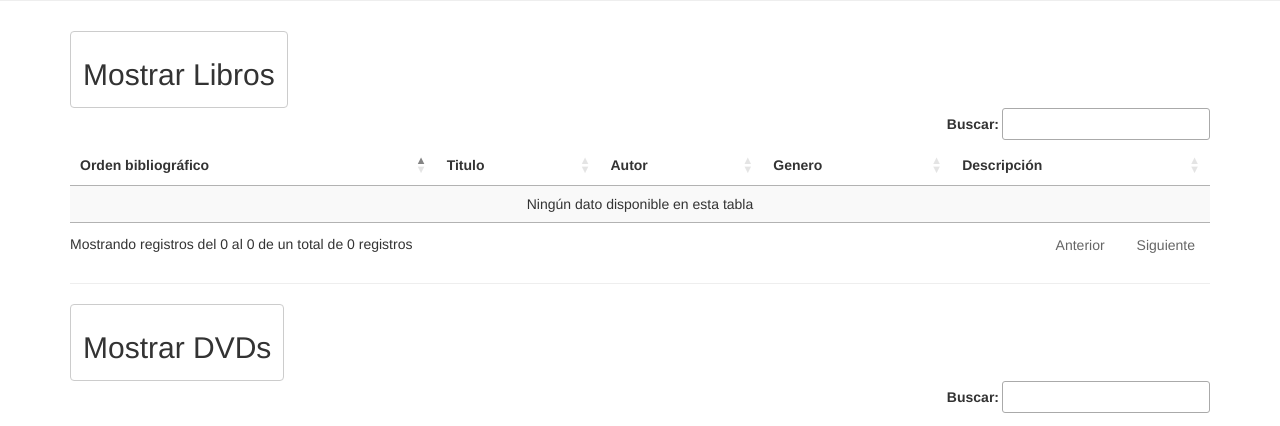
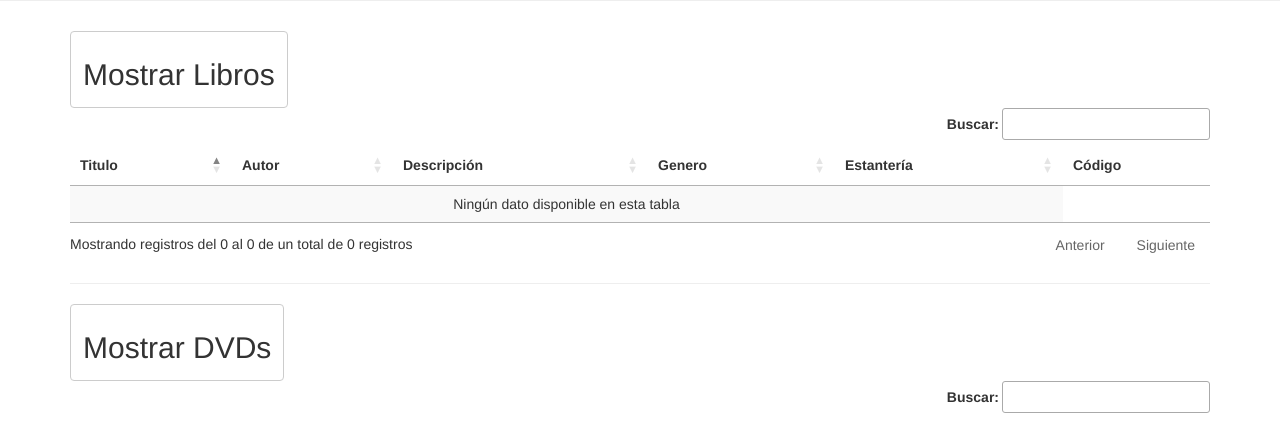
Before and after one commit to rafaellg8/libmasys, a Django app: page /catalogo/ in a window 1280 px wide. Shown: the part 188-614 px from the top of the page. Run offline with Django 3.2, Linux system fonts and the light colour scheme; data that the repository does not hold is empty; some libraries are stand-ins or nearby versions.

Commit message:
cambio el catalogo.html

```diff
--- a/libmasys/templates/catalogo.html
+++ b/libmasys/templates/catalogo.html
@@ -24,11 +24,12 @@
         <table id="tableResultLibros" class="display" cellspacing="0" width="100%">
             <thead>
                 <tr>
-                    <th>Orden bibliográfico</th>
                     <th>Titulo</th>
                     <th>Autor</th>
+                    <th>Descripción</th>
                     <th>Genero</th>
-                    <th>Descripción</th>
+                    <th>Estantería</th>
+                    <th>Código</th>
                     <!-- <th>Préstamo</th> -->
                 </tr>
             </thead>
@@ -42,11 +43,12 @@
         <table id="tableResultDVDs" class="display" cellspacing="0" width="100%" style="display: none">
             <thead>
                 <tr>
-                    <th>Orden bibliográfico</th>
                     <th>Titulo</th>
                     <th>Autor</th>
+                    <th>Descripción</th>
                     <th>Genero</th>
-                    <th>Descripción</th>
+                    <th>Estantería</th>
+                    <th>Código</th>
                     <!-- <th>Préstamo</th> -->
                 </tr>
             </thead>
```
